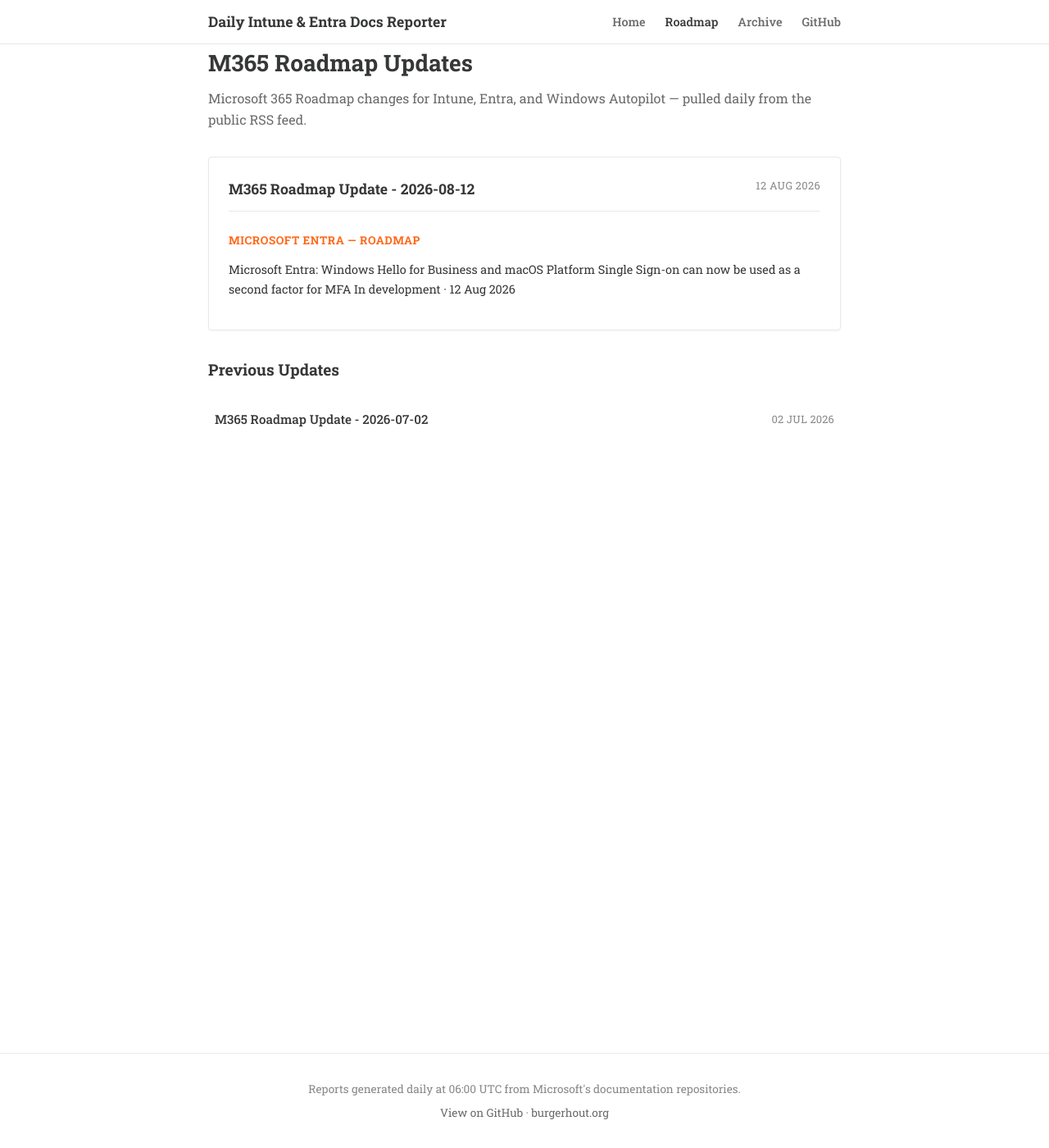
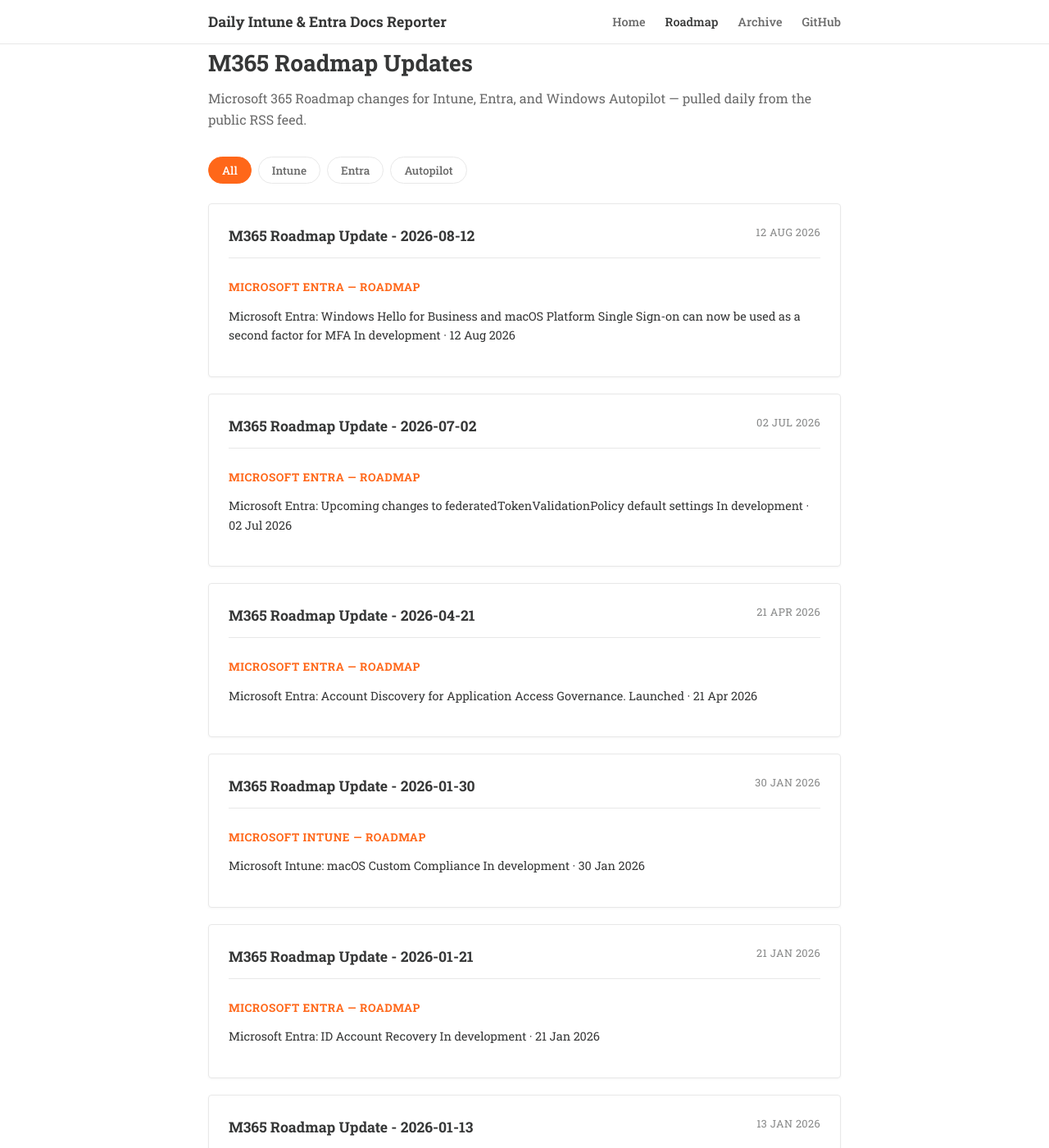
Before and after one commit to BurgerhoutJ/daily-intune-docs-reporter, a Jekyll site: the page built from site/roadmap.html, in a window 1280 px wide and 1400 px high. Shown: the whole window at 82% size. Built offline with Jekyll 4.4.1, drawn with Linux system fonts in a browser that asks for light colours; some of the changed text lies outside the part shown.

Commit message:
Backfill roadmap (last year) + add category filter to roadmap page

```diff
--- /dev/null
+++ b/site/_posts/2025-08-27-roadmap.md
@@ -0,0 +1,10 @@
+---
+title: "M365 Roadmap Update - 2025-08-27"
+date: 2025-08-27
+category: roadmap
+---
+
+## Microsoft Intune — Roadmap
+
+- [Microsoft Intune: Intune settings available in Catalog and Account Protection template for Adminless feature](https://www.microsoft.com/microsoft-365/roadmap?id=501456)
+  In development · 27 Aug 2025
--- /dev/null
+++ b/site/_posts/2025-08-29-roadmap.md
@@ -0,0 +1,10 @@
+---
+title: "M365 Roadmap Update - 2025-08-29"
+date: 2025-08-29
+category: roadmap
+---
+
+## Microsoft Intune — Roadmap
+
+- [Microsoft Intune: Windows Quality Update management policies](https://www.microsoft.com/microsoft-365/roadmap?id=501449)
+  In development · 29 Aug 2025
--- /dev/null
+++ b/site/_posts/2025-09-05-roadmap.md
@@ -0,0 +1,10 @@
+---
+title: "M365 Roadmap Update - 2025-09-05"
+date: 2025-09-05
+category: roadmap
+---
+
+## Microsoft Intune — Roadmap
+
+- [Microsoft Intune: Autopilot device preparation for Windows 365 Frontline shared general availability ](https://www.microsoft.com/microsoft-365/roadmap?id=501559)
+  In development · 05 Sept 2025
--- /dev/null
+++ b/site/_posts/2025-09-10-roadmap.md
@@ -0,0 +1,10 @@
+---
+title: "M365 Roadmap Update - 2025-09-10"
+date: 2025-09-10
+category: roadmap
+---
+
+## Microsoft Intune — Roadmap
+
+- [Microsoft Intune: Recovery Lock management for macOS](https://www.microsoft.com/microsoft-365/roadmap?id=501457)
+  In development · 10 Sept 2025
--- /dev/null
+++ b/site/_posts/2025-09-11-roadmap.md
@@ -0,0 +1,10 @@
+---
+title: "M365 Roadmap Update - 2025-09-11"
+date: 2025-09-11
+category: roadmap
+---
+
+## Microsoft Intune — Roadmap
+
+- [Microsoft Intune: Windows Backup for organizations in Intune](https://www.microsoft.com/microsoft-365/roadmap?id=501437)
+  In development · 11 Sept 2025
--- /dev/null
+++ b/site/_posts/2025-10-04-roadmap.md
@@ -0,0 +1,10 @@
+---
+title: "M365 Roadmap Update - 2025-10-04"
+date: 2025-10-04
+category: roadmap
+---
+
+## Microsoft Intune — Roadmap
+
+- [Microsoft Intune: Windows Quality Update management policies](https://www.microsoft.com/microsoft-365/roadmap?id=501450)
+  In development · 04 Oct 2025
--- /dev/null
+++ b/site/_posts/2025-10-25-roadmap.md
@@ -0,0 +1,10 @@
+---
+title: "M365 Roadmap Update - 2025-10-25"
+date: 2025-10-25
+category: roadmap
+---
+
+## Microsoft Intune — Roadmap
+
+- [Microsoft Intune: Windows Backup for organizations in Intune](https://www.microsoft.com/microsoft-365/roadmap?id=501438)
+  In development · 25 Oct 2025
--- /dev/null
+++ b/site/_posts/2025-11-15-roadmap.md
@@ -0,0 +1,10 @@
+---
+title: "M365 Roadmap Update - 2025-11-15"
+date: 2025-11-15
+category: roadmap
+---
+
+## Microsoft Entra — Roadmap
+
+- [Microsoft Entra: Cross-tenant security group synchronization](https://www.microsoft.com/microsoft-365/roadmap?id=518221)
+  Launched · 15 Nov 2025
--- /dev/null
+++ b/site/_posts/2025-11-21-roadmap.md
@@ -0,0 +1,10 @@
+---
+title: "M365 Roadmap Update - 2025-11-21"
+date: 2025-11-21
+category: roadmap
+---
+
+## Microsoft Entra — Roadmap
+
+- [Microsoft Entra: ID Account Recovery](https://www.microsoft.com/microsoft-365/roadmap?id=529857)
+  In development · 21 Nov 2025
--- /dev/null
+++ b/site/_posts/2025-12-05-roadmap.md
@@ -0,0 +1,10 @@
+---
+title: "M365 Roadmap Update - 2025-12-05"
+date: 2025-12-05
+category: roadmap
+---
+
+## Microsoft Entra — Roadmap
+
+- [Microsoft Entra: Microsoft Security Copilot App Lifecycle Management Agent in Microsoft Entra](https://www.microsoft.com/microsoft-365/roadmap?id=536578)
+  In development · 05 Dec 2025
--- /dev/null
+++ b/site/_posts/2025-12-06-roadmap.md
@@ -0,0 +1,10 @@
+---
+title: "M365 Roadmap Update - 2025-12-06"
+date: 2025-12-06
+category: roadmap
+---
+
+## Microsoft Intune — Roadmap
+
+- [Microsoft Intune: Assignment filters support for Apple declarative device management (DDM)](https://www.microsoft.com/microsoft-365/roadmap?id=536575)
+  In development · 06 Dec 2025
--- /dev/null
+++ b/site/_posts/2025-12-24-roadmap.md
@@ -0,0 +1,10 @@
+---
+title: "M365 Roadmap Update - 2025-12-24"
+date: 2025-12-24
+category: roadmap
+---
+
+## Microsoft Entra — Roadmap
+
+- [Microsoft Entra: Conditional Access support for Entra ID Account Recovery](https://www.microsoft.com/microsoft-365/roadmap?id=529855)
+  In development · 24 Dec 2025
--- /dev/null
+++ b/site/_posts/2026-01-13-roadmap.md
@@ -0,0 +1,10 @@
+---
+title: "M365 Roadmap Update - 2026-01-13"
+date: 2026-01-13
+category: roadmap
+---
+
+## Microsoft Entra — Roadmap
+
+- [Microsoft Entra: App Deactivation](https://www.microsoft.com/microsoft-365/roadmap?id=545894)
+  Rolling out · 13 Jan 2026
--- /dev/null
+++ b/site/_posts/2026-01-21-roadmap.md
@@ -0,0 +1,10 @@
+---
+title: "M365 Roadmap Update - 2026-01-21"
+date: 2026-01-21
+category: roadmap
+---
+
+## Microsoft Entra — Roadmap
+
+- [Microsoft Entra: ID Account Recovery](https://www.microsoft.com/microsoft-365/roadmap?id=529856)
+  In development · 21 Jan 2026
--- /dev/null
+++ b/site/_posts/2026-01-30-roadmap.md
@@ -0,0 +1,10 @@
+---
+title: "M365 Roadmap Update - 2026-01-30"
+date: 2026-01-30
+category: roadmap
+---
+
+## Microsoft Intune — Roadmap
+
+- [Microsoft Intune: macOS Custom Compliance ](https://www.microsoft.com/microsoft-365/roadmap?id=553222)
+  In development · 30 Jan 2026
--- /dev/null
+++ b/site/_posts/2026-04-21-roadmap.md
@@ -0,0 +1,10 @@
+---
+title: "M365 Roadmap Update - 2026-04-21"
+date: 2026-04-21
+category: roadmap
+---
+
+## Microsoft Entra — Roadmap
+
+- [Microsoft Entra: Account Discovery for Application Access Governance.](https://www.microsoft.com/microsoft-365/roadmap?id=559476)
+  Launched · 21 Apr 2026
--- a/site/assets/css/style.css
+++ b/site/assets/css/style.css
@@ -272,6 +272,38 @@
   letter-spacing: 0.02em;
 }
 
+/* Filter bar */
+.filter-bar {
+  display: flex;
+  gap: 0.5rem;
+  margin-bottom: 1.5rem;
+  flex-wrap: wrap;
+}
+
+.filter-btn {
+  background: var(--surface);
+  border: 1px solid var(--border);
+  color: var(--text-secondary);
+  padding: 0.4rem 1rem;
+  border-radius: 20px;
+  font-family: var(--font);
+  font-size: 0.85rem;
+  font-weight: 500;
+  cursor: pointer;
+  transition: all 0.15s;
+}
+
+.filter-btn:hover {
+  border-color: var(--accent);
+  color: var(--accent);
+}
+
+.filter-btn.active {
+  background: var(--accent);
+  border-color: var(--accent);
+  color: #fff;
+}
+
 /* States */
 .empty {
   text-align: center;
--- a/site/roadmap.html
+++ b/site/roadmap.html
@@ -12,32 +12,44 @@
 {% assign roadmap_posts = site.posts | where: "category", "roadmap" %}
 
 {% if roadmap_posts.size > 0 %}
-{% assign latest = roadmap_posts.first %}
+
+<div class="filter-bar">
+  <button class="filter-btn active" data-filter="all">All</button>
+  <button class="filter-btn" data-filter="intune">Intune</button>
+  <button class="filter-btn" data-filter="entra">Entra</button>
+  <button class="filter-btn" data-filter="autopilot">Autopilot</button>
+</div>
+
+{% for post in roadmap_posts %}
 <div class="report-card report-full">
   <div class="card-header">
-    <h2 class="card-title"><a href="{{ latest.url | relative_url }}">{{ latest.title }}</a></h2>
-    <span class="card-date">{{ latest.date | date: "%d %b %Y" }}</span>
+    <h2 class="card-title"><a href="{{ post.url | relative_url }}">{{ post.title }}</a></h2>
+    <span class="card-date">{{ post.date | date: "%d %b %Y" }}</span>
   </div>
   <div class="report-content">
-    {{ latest.content }}
+    {{ post.content }}
   </div>
 </div>
-
-{% assign older = roadmap_posts | slice: 1, 10 %}
-{% if older.size > 0 %}
-<h2 class="section-heading">Previous Updates</h2>
-<ul class="archive-list">
-  {% for post in older %}
-  <li>
-    <a href="{{ post.url | relative_url }}">
-      <span class="archive-title">{{ post.title }}</span>
-      <span class="archive-date">{{ post.date | date: "%d %b %Y" }}</span>
-    </a>
-  </li>
-  {% endfor %}
-</ul>
-{% endif %}
+{% endfor %}
 
 {% else %}
 <p class="empty">No roadmap updates yet. They'll appear here after the next daily workflow run picks up new items from the M365 Roadmap RSS feed.</p>
 {% endif %}
+
+<script>
+document.querySelectorAll('.filter-btn').forEach(btn => {
+  btn.addEventListener('click', () => {
+    document.querySelectorAll('.filter-btn').forEach(b => b.classList.remove('active'));
+    btn.classList.add('active');
+    const filter = btn.dataset.filter;
+    document.querySelectorAll('.report-card').forEach(card => {
+      if (filter === 'all') { card.style.display = ''; return; }
+      const text = card.textContent.toLowerCase();
+      const match = filter === 'intune' ? text.includes('intune')
+        : filter === 'entra' ? text.includes('entra')
+        : text.includes('autopilot');
+      card.style.display = match ? '' : 'none';
+    });
+  });
+});
+</script>
```
